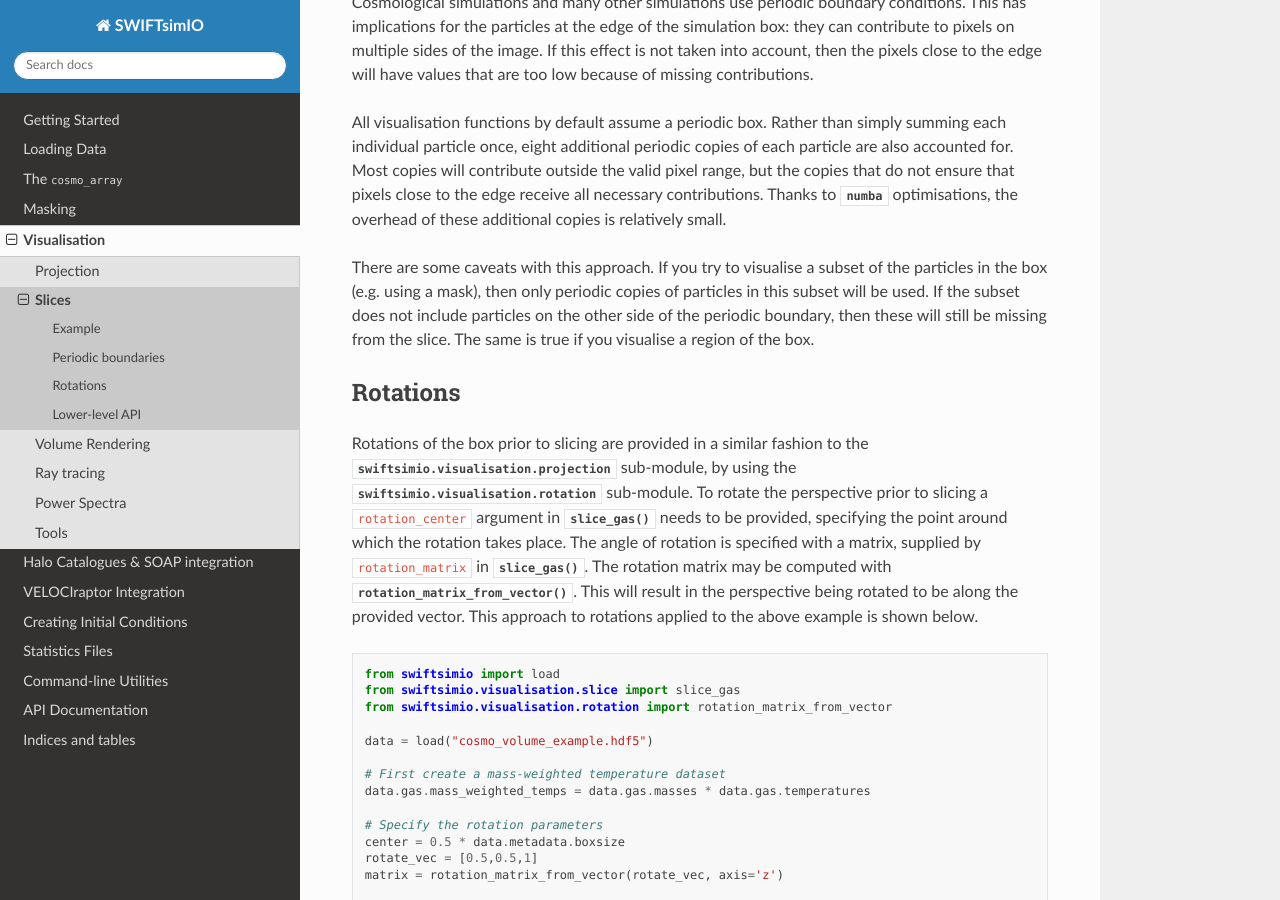
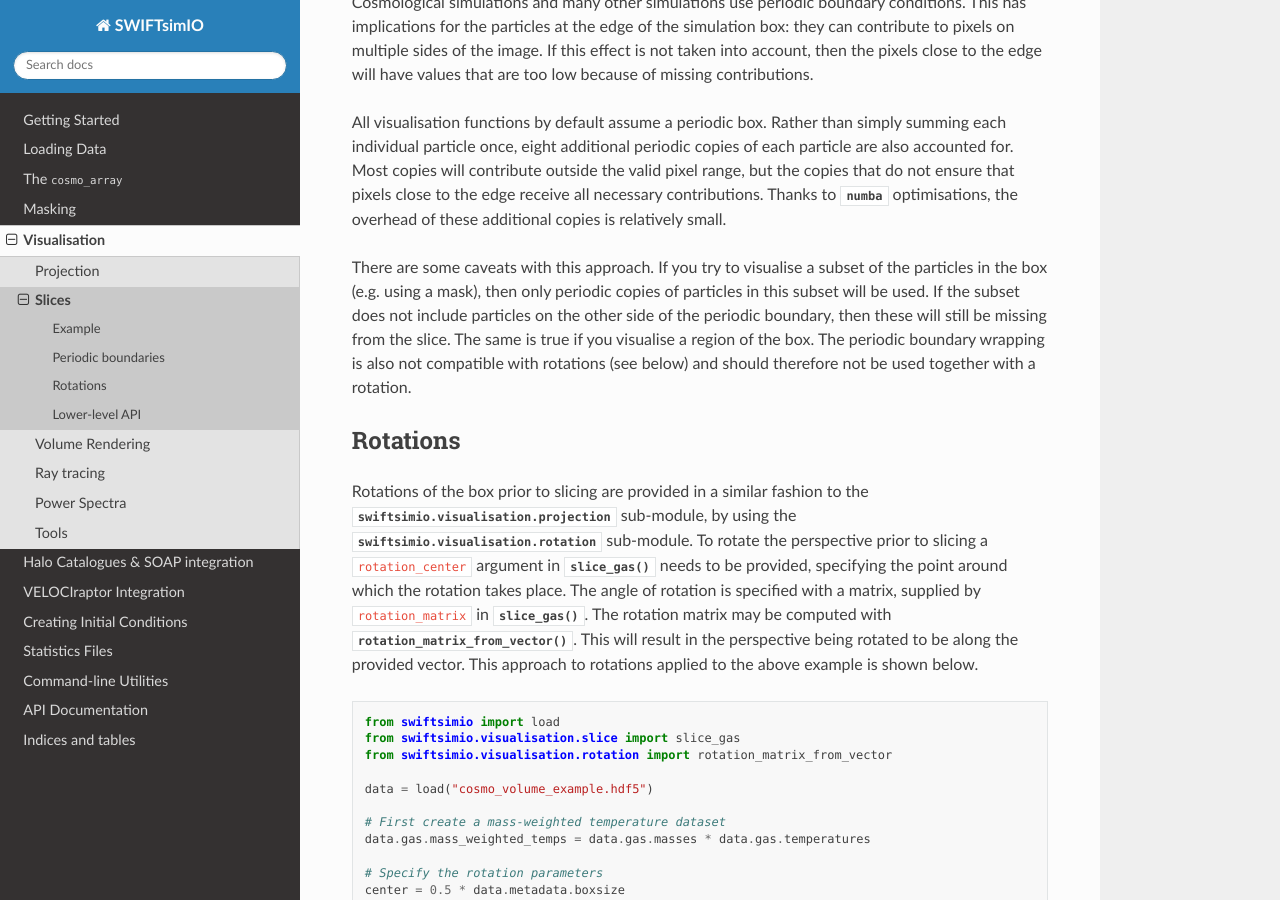
Before and after one commit to SWIFTSIM/swiftsimio, a Sphinx documentation site: the page built from docs/source/visualisation/slice.rst, in a window 1280 px wide and 900 px high, scrolled down 2813 px. Built offline with Sphinx 7.4.7 and the Read the Docs theme 3.1.0, drawn with Linux system fonts in a browser that asks for light colours; pages that are not in the unit, such as notebooks, are missing from menus; the version number is read from the project's files by our own code.

Commit message:
Restore mention of periodic and rotation incompatibility.

```diff
--- a/docs/source/visualisation/projection.rst
+++ b/docs/source/visualisation/projection.rst
@@ -173,7 +173,7 @@
 the particles in the box (e.g. using a mask), then only periodic copies of
 particles in this subset will be used. If the subset does not include particles
 on the other side of the periodic boundary, then these will still be missing
-from the projection. The same is true if you visualise a region of the box.
+from the projection. The same is true if you visualise a region of the box. The periodic boundary wrapping is also not compatible with rotations (see below) and should therefore not be used together with a rotation.
 
 Rotations
 ---------
--- a/docs/source/visualisation/slice.rst
+++ b/docs/source/visualisation/slice.rst
@@ -129,7 +129,7 @@
 the particles in the box (e.g. using a mask), then only periodic copies of
 particles in this subset will be used. If the subset does not include particles
 on the other side of the periodic boundary, then these will still be missing
-from the slice. The same is true if you visualise a region of the box.
+from the slice. The same is true if you visualise a region of the box. The periodic boundary wrapping is also not compatible with rotations (see below)	and should therefore not be used together with a rotation.
 
 
 Rotations
--- a/docs/source/visualisation/volume_render.rst
+++ b/docs/source/visualisation/volume_render.rst
@@ -96,7 +96,7 @@
 the particles in the box (e.g. using a mask), then only periodic copies of
 particles in this subset will be used. If the subset does not include particles
 on the other side of the periodic boundary, then these will still be missing
-from the voxel cube. The same is true if you visualise a region of the box.
+from the voxel cube. The same is true if you visualise a region of the box. The periodic boundary wrapping is also not compatible with rotations (see below) and should therefore not be used together with a rotation.
 
 Rotations
 ---------
```
